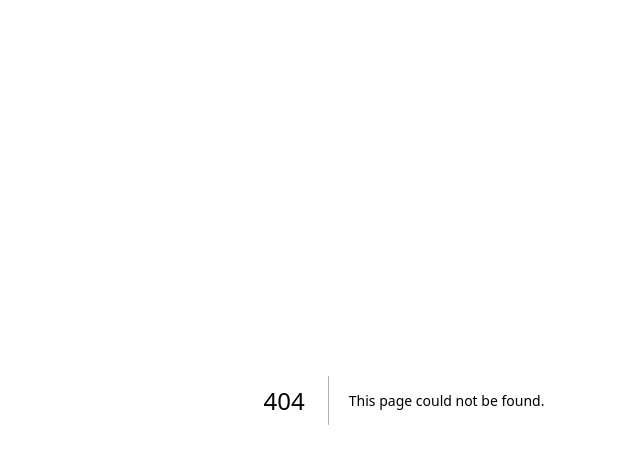
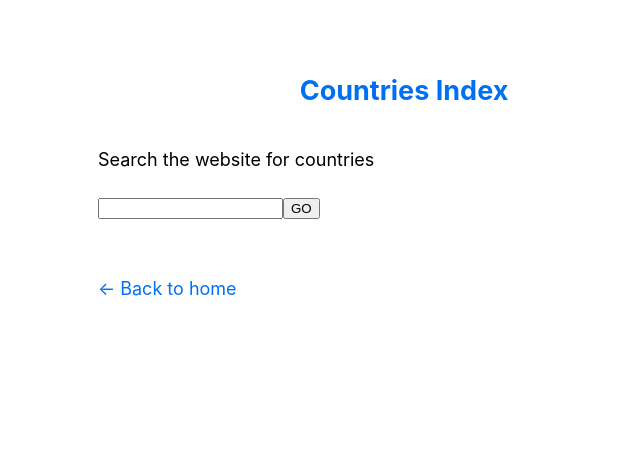
Before and after one commit to eduardoarndt/nextjs-blog, a Next.js app: page /search in a window 1280 px wide. Before the commit this address had no page. Shown: the top 464 px of the page, without its empty margins (236-876 px from the left). Built offline with nearby package versions, Linux system fonts and the light colour scheme.

Commit message:
add search ssg and ssr

```diff
--- a/components/layout.tsx
+++ b/components/layout.tsx
@@ -1,8 +1,7 @@
 import Head from "next/head";
-import Image from "next/image";
+import Link from "next/link";
+import utilStyles from "../styles/utils.module.css";
 import styles from "./layout.module.css";
-import utilStyles from "../styles/utils.module.css";
-import Link from "next/link";
 
 const name = "Countries Index";
 export const siteTitle = "Next.js Sample Website";
--- /dev/null
+++ b/components/searchBar.tsx
@@ -0,0 +1,20 @@
+import Link from "next/link";
+import { useState } from "react";
+
+export default function SearchBar() {
+  const [input, setInput] = useState("");
+
+  return (
+    <div>
+      <p>Search the website for countries</p>
+      <input
+        type={"search"}
+        id={"search"}
+        onChange={(e) => setInput(e.target.value)}
+      />
+      <Link href={"/search/" + input}>
+        <button>GO</button>
+      </Link>
+    </div>
+  );
+}
--- /dev/null
+++ b/pages/search/index.tsx
@@ -0,0 +1,13 @@
+import { GetStaticProps } from "next";
+import Layout from "../../components/layout";
+import SearchBar from "../../components/searchBar";
+import { Country } from "../../domain/country";
+import { getCountry } from "../../lib/countries";
+
+export default function Search() {
+  return (
+    <Layout home={false}>
+      <SearchBar />
+    </Layout>
+  );
+}
```
Also changed, not shown: pages/search/[cca3].tsx (added, +41 -0 lines).
